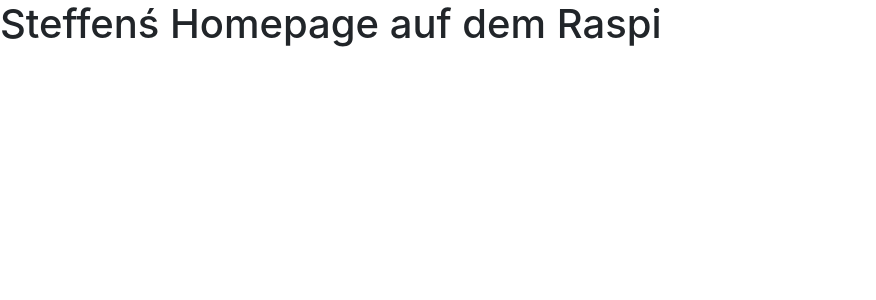
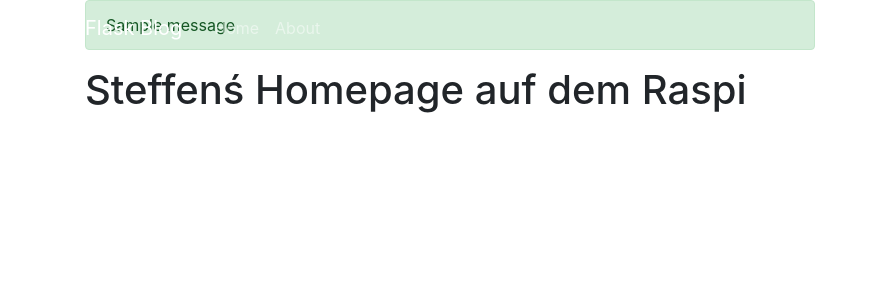
Before and after one commit to stweidenauer/flask_app, a Flask app: page / in a window 1280 px wide. Shown: the top 300 px of the page, without its empty margins (0-876 px from the left). Run offline with Flask 2, Linux system fonts and the light colour scheme; one stand-in notice (Sample message) is shown; some libraries are stand-ins or nearby versions.

Commit message:
# 2 Menü Versuch erfolglos

```diff
--- a/app/templates/base_layout.html
+++ b/app/templates/base_layout.html
@@ -16,26 +16,51 @@
     <title>My Raspi Homepage</title>
     {% endif %}
 </head>
+<body>
+    <header class="site-header">
+      <nav class="navbar navbar-expand-md navbar-dark bg-steel fixed-top">
+        <div class="container">
+          <a class="navbar-brand mr-4" href="/">Flask Blog</a>
+          <button class="navbar-toggler" type="button" data-toggle="collapse" data-target="#navbarToggle" aria-controls="navbarToggle" aria-expanded="false" aria-label="Toggle navigation">
+            <span class="navbar-toggler-icon"></span>
+          </button>
+          <div class="collapse navbar-collapse" id="navbarToggle">
+            <div class="navbar-nav mr-auto">
+              <a class="nav-item nav-link" href="{{ url_for('index') }}">Home</a>
+              <a class="nav-item nav-link" href="#">About</a>
+            </div>
+            <!-- Navbar Right Side -->
+            <div class="navbar-nav">
+              <a class="nav-item nav-link" href="#">Login</a>
+              <a class="nav-item nav-link" href="#">Register</a>
+            </div>
+          </div>
+        </div>
+      </nav>
+    </header>
+    <main role="main" class="container">
+      <div class="row">
+        <div class="col-md-8">
+          {% with messages = get_flashed_messages(with_categories=true) %}
+            {% if messages %}
+              {% for category, message in messages %}
+                <div class="alert alert-{{ category }}">
+                  {{ message }}
+                </div>
+              {% endfor %}
+            {% endif %}
+          {% endwith %}
+          {% block content %}{% endblock %}
+        </div>
+      </div>
+    </main>
 
-<body>
-<!-- Navbar -->
-{% block navbar %}
-{% endblock %}
 
-<!-- Content -->
-{% block content%}
-{% endblock %}
+    <!-- Optional JavaScript -->
+    <!-- jQuery first, then Popper.js, then Bootstrap JS -->
+    <script src="https://code.jquery.com/jquery-3.2.1.slim.min.js" integrity="sha384-KJ3o2DKtIkvYIK3UENzmM7KCkRr/rE9/Qpg6aAZGJwFDMVNA/GpGFF93hXpG5KkN" crossorigin="anonymous"></script>
+    <script src="https://cdnjs.cloudflare.com/ajax/libs/popper.js/1.12.9/umd/popper.min.js" integrity="sha384-ApNbgh9B+Y1QKtv3Rn7W3mgPxhU9K/ScQsAP7hUibX39j7fakFPskvXusvfa0b4Q" crossorigin="anonymous"></script>
+    <script src="https://maxcdn.bootstrapcdn.com/bootstrap/4.0.0/js/bootstrap.min.js" integrity="sha384-JZR6Spejh4U02d8jOt6vLEHfe/JQGiRRSQQxSfFWpi1MquVdAyjUar5+76PVCmYl" crossorigin="anonymous"></script>
+</body>
 
-<!-- Optional JavaScript -->
-<!-- jQuery first, then Popper.js, then Bootstrap JS -->
-<script src="https://code.jquery.com/jquery-3.5.1.slim.min.js"
-        integrity="sha384-DfXdz2htPH0lsSSs5nCTpuj/zy4C+OGpamoFVy38MVBnE+IbbVYUew+OrCXaRkfj"
-        crossorigin="anonymous"></script>
-<script src="https://cdn.jsdelivr.net/npm/popper.js@1.16.1/dist/umd/popper.min.js"
-        integrity="sha384-9/reFTGAW83EW2RDu2S0VKaIzap3H66lZH81PoYlFhbGU+6BZp6G7niu735Sk7lN"
-        crossorigin="anonymous"></script>
-<script src="https://stackpath.bootstrapcdn.com/bootstrap/4.5.2/js/bootstrap.min.js"
-        integrity="sha384-B4gt1jrGC7Jh4AgTPSdUtOBvfO8shuf57BaghqFfPlYxofvL8/KUEfYiJOMMV+rV"
-        crossorigin="anonymous"></script>
-</body>
 </html>
--- a/app/templates/index.html
+++ b/app/templates/index.html
@@ -1,5 +1,7 @@
 {% extends 'base_layout.html' %}
 
+<!--
 {% block content %}
 <H1>Steffenś Homepage auf dem Raspi</H1>
 {% endblock %}
+-->
```
